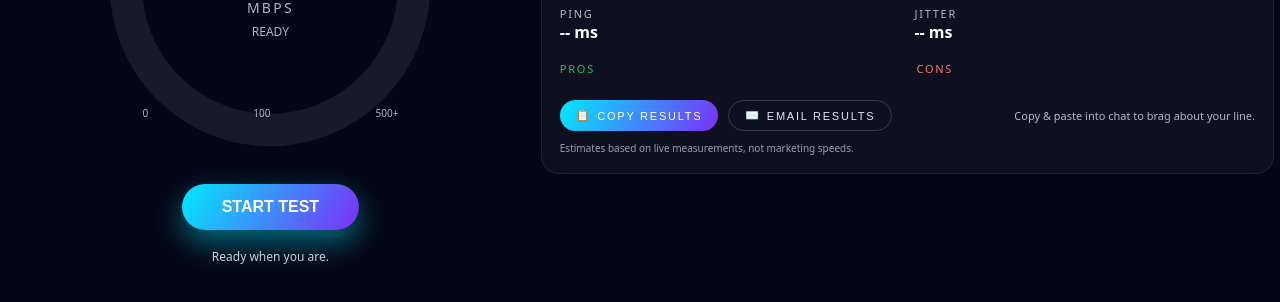
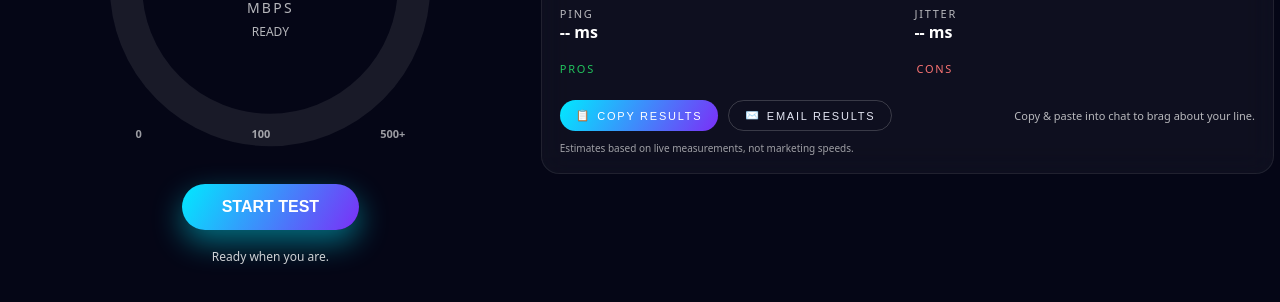
Before and after one commit to live-by-unix/Nokira-Internet-Speed-Test, a plain HTML site: page index.html in a window 1280 px wide. Shown: the part 284-586 px from the top of the page. Drawn offline with Linux system fonts and the light colour scheme.

Commit message:
Update style.css

```diff
--- a/style.css
+++ b/style.css
@@ -178,7 +178,7 @@ input:checked + .slider::before {
 .gauge-svg {
     width: 100%;
     height: 100%;
-    transform: rotate(-90deg);
+    transform: rotate(-90deg) scaleX(-1);
 }
 
 .gauge-bg {
@@ -234,13 +234,15 @@ body[data-theme="light"] .gauge-bg {
 /* SCALE */
 .gauge-scale {
     position: absolute;
-    inset: 10%;
+    left: 0;
+    right: 0;
+    bottom: 25px;
     display: flex;
     justify-content: space-between;
-    align-items: flex-end;
-    padding: 0 16px 10px;
-    font-size: 10px;
-    opacity: 0.7;
+    padding: 0 45px;
+    font-size: 11px;
+    font-weight: 600;
+    opacity: 0.6;
     pointer-events: none;
 }
 
```
